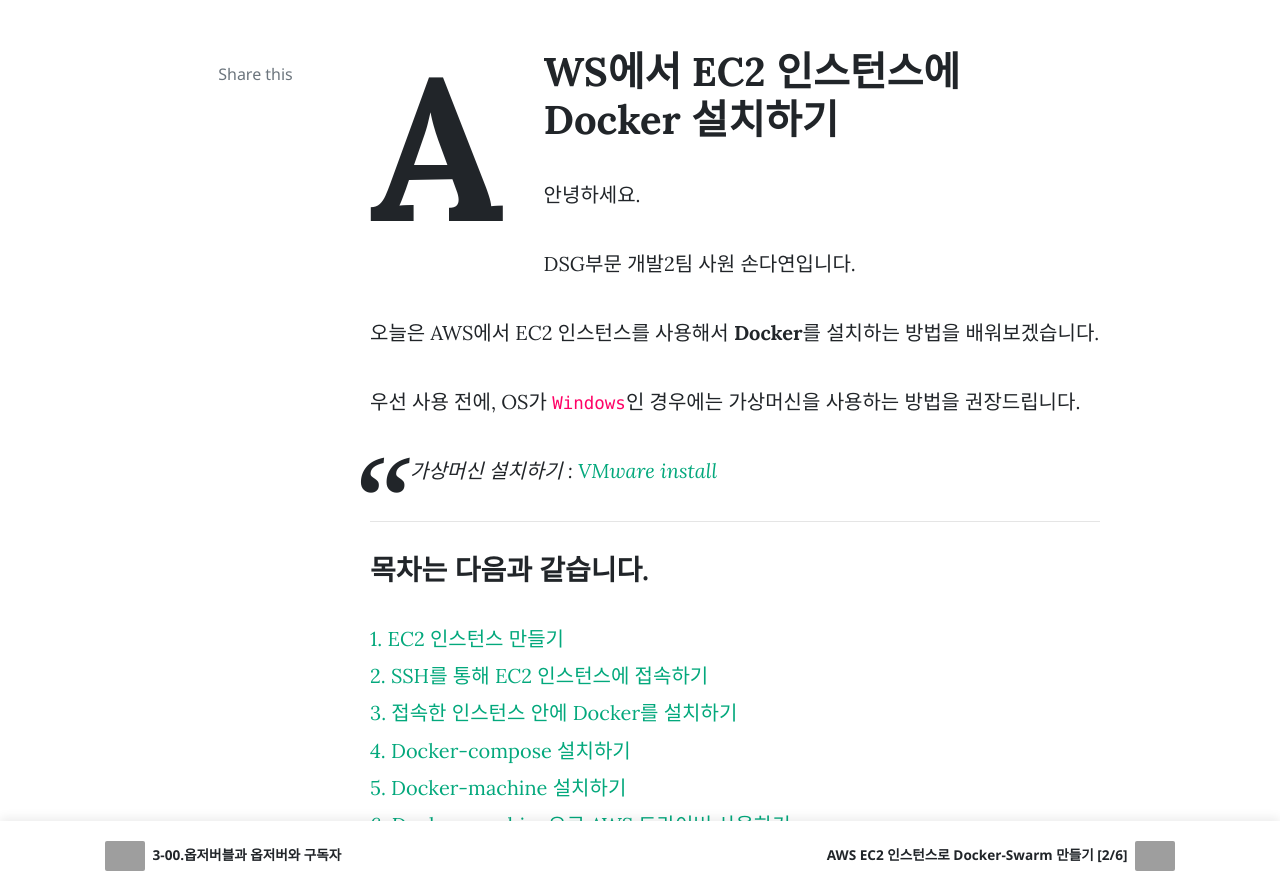
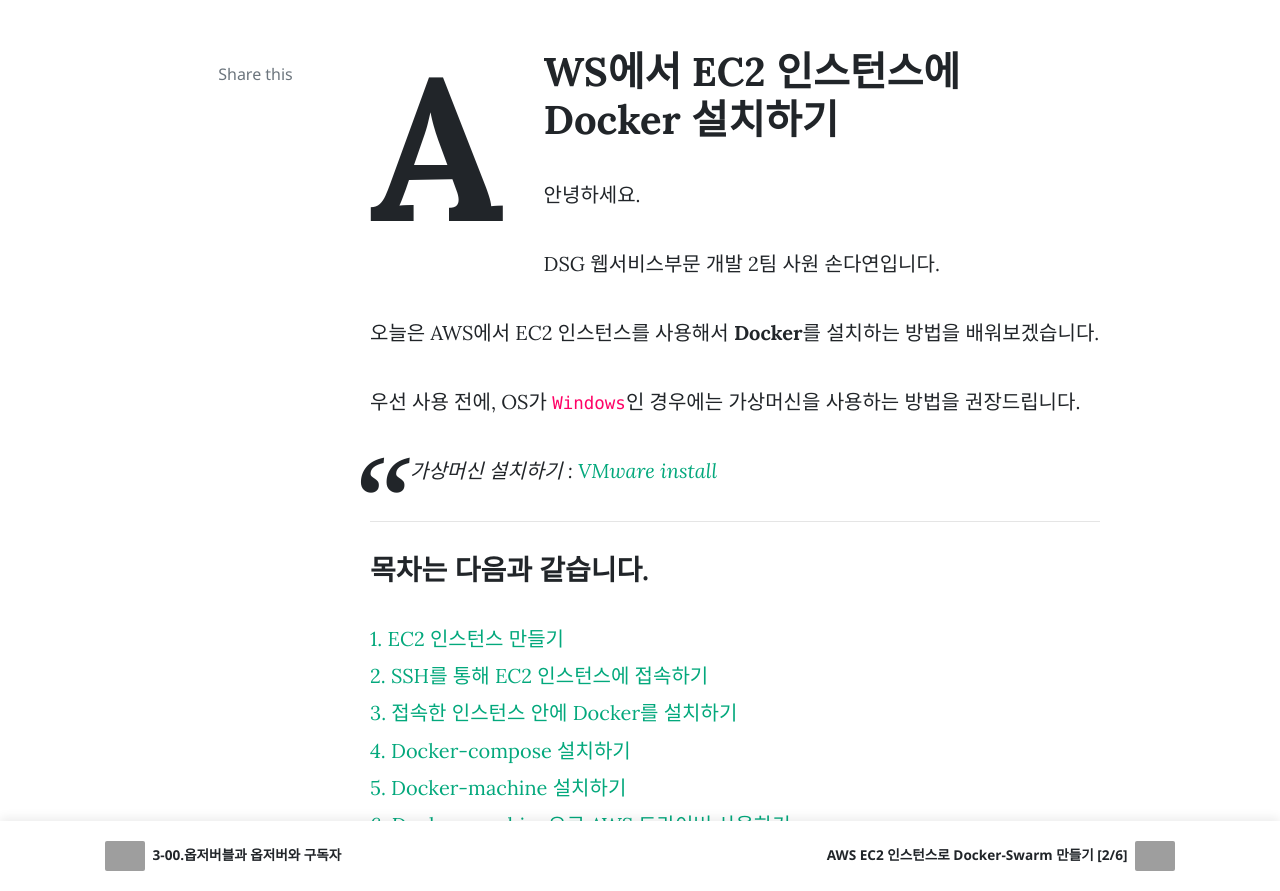
Before and after one commit to MegazoneDSG/megazonedsg.github.io, a Jekyll site: the page built from _posts/2019-09-01-1-Make-Docker.md, in a window 1280 px wide and 900 px high, scrolled down 459 px, cut to the strip 9-900 px from the top of the window. Built offline with Jekyll 4.4.1, drawn with Linux system fonts in a browser that asks for light colours; nearby versions of some CDN libraries; comment, search, counter and statistics services are not loaded; grey boxes are pictures that could not be loaded.

Commit message:
Update 2019-09-01-1-Make-Docker.md

```diff
--- a/_posts/2019-09-01-1-Make-Docker.md
+++ b/_posts/2019-09-01-1-Make-Docker.md
@@ -19,7 +19,7 @@
 
 안녕하세요.
 
-DSG부문 개발2팀 사원 손다연입니다.
+DSG 웹서비스부문 개발 2팀 사원 손다연입니다.
 
 오늘은 AWS에서 EC2 인스턴스를 사용해서 **Docker**를 설치하는 방법을 배워보겠습니다.
 
```
